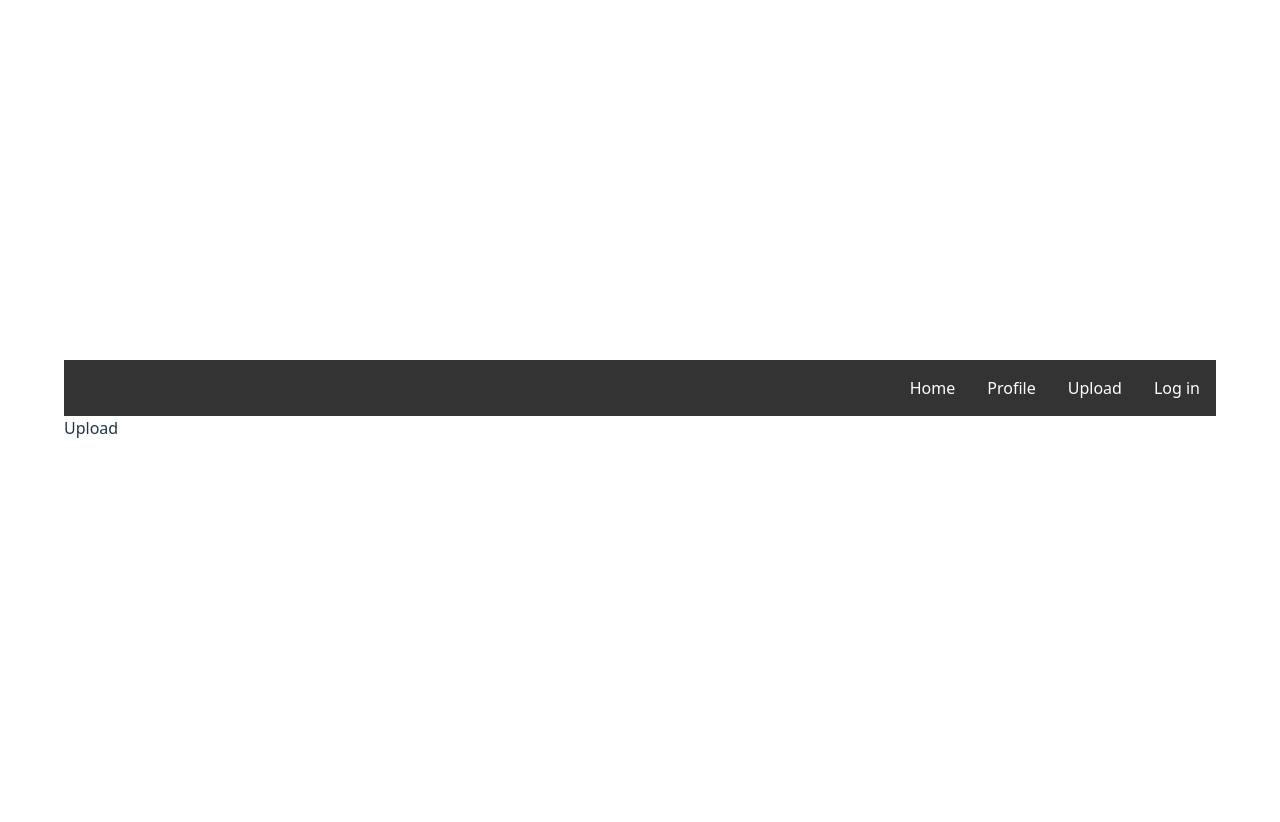
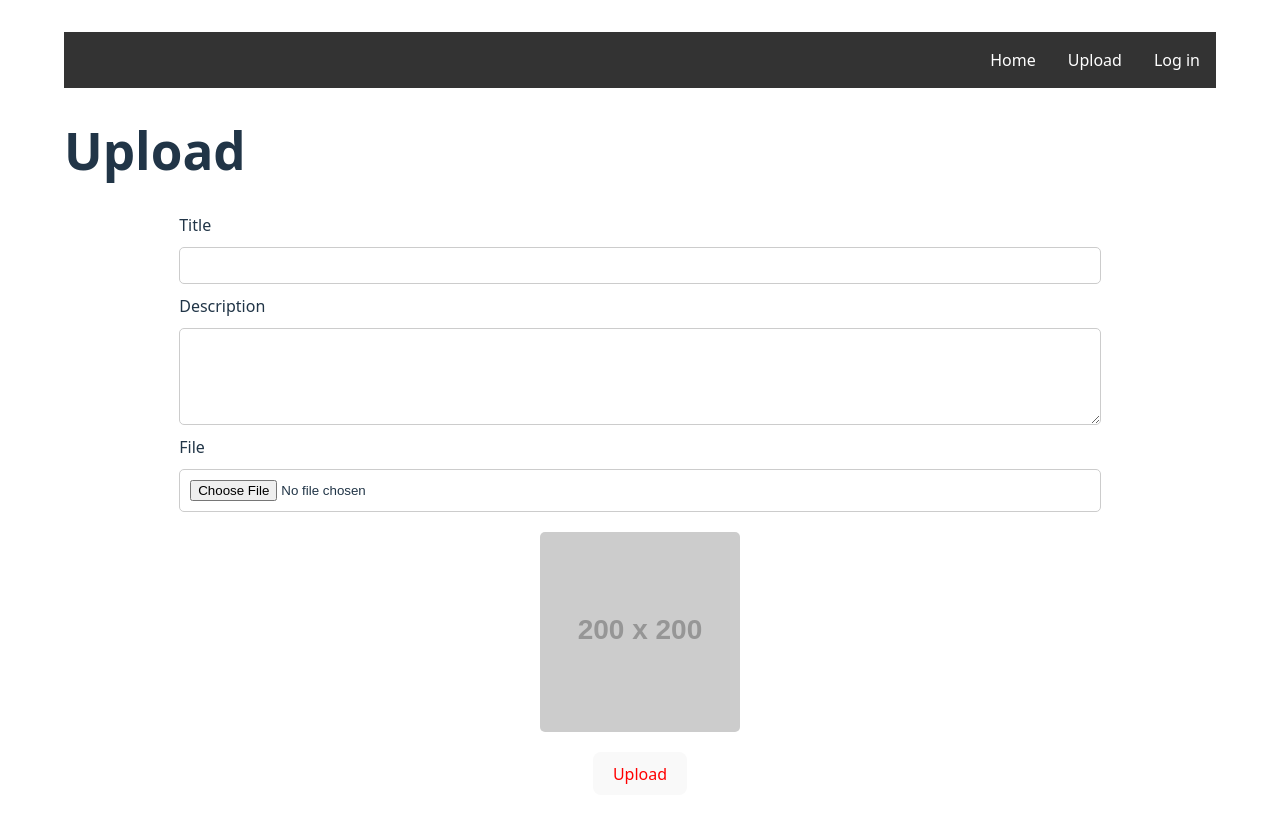
Before and after one commit to MustBeViable/react, a React (Vite) app in the folder react-app/: page /upload in a window 1280 px wide. Shown: the top 822 px of the page. Before the commit the page ends 800 px from the top, so only its background shows below. Built offline with nearby package versions, Linux system fonts and the light colour scheme; no server answers.

Commit message:
lab1 ytehtyliini

```diff
--- a/react-app/src/components/Layout.jsx
+++ b/react-app/src/components/Layout.jsx
@@ -17,9 +17,11 @@
           <li>
             <Link to="/">Home</Link>
           </li>
+          { user && (
           <li>
             <Link to="/profile">Profile</Link>
-          </li>
+          </li>)
+          }
           <li>
             <Link to="/upload">Upload</Link>
           </li>
--- a/react-app/src/components/LoginForm.jsx
+++ b/react-app/src/components/LoginForm.jsx
@@ -20,7 +20,6 @@
     initValues,
   );
 
-  console.log(inputs);
   return (
     <>
       <h1>Login</h1>
--- a/react-app/src/hooks/apiHooks.js
+++ b/react-app/src/hooks/apiHooks.js
@@ -31,7 +31,36 @@
     updateMedia();
   }, []);
 
-  return {mediaArray};
+  const postMedia = async (file, inputs, token) => {
+    const body = {
+      title: inputs.title,
+      description: inputs.description,
+      filename: file.filename,
+      media_type: file.media_type,
+      filesize: file.filesize,
+    };
+    const mediaObject = {
+      method: 'POST',
+      headers: {
+        Authorization: `Bearer ${token}`,
+        'Content-Type': 'application/json',
+      },
+      body: JSON.stringify(body),
+    };
+    try {
+      const mediaUrl = import.meta.env.VITE_MEDIA_API + `/media`;
+      const newMedia = await fetchData(mediaUrl, mediaObject);
+      return {newMedia};
+    } catch (error) {
+      console.log(error);
+    }
+
+    // TODO: create a suitable object for Media API: without media_id, user_id, thumbnail and created_at. All those are generated by the API. See the media API documentation.
+    // TODO: post the data to Media API and get the data as MediaResponse
+    // TODO: return the data
+  };
+
+  return {mediaArray, postMedia};
 };
 
 const useAuthentication = () => {
@@ -109,5 +138,32 @@
 
   return {user, postUser, getUserByToken};
 };
+const useFile = () => {
+  const postFile = async (file, token) => {
+    const formData = new FormData();
+    formData.append('file', file);
+    const fileObject = {
+      method: 'POST',
+      headers: {
+        Authorization: `Bearer ${token}`,
+        Accept: 'multipart/form-data',
+      },
+      body: formData,
+    };
+    const imageUploadUrl = import.meta.env.VITE_UPLOAD_SERVER + `/upload`;
+    try {
+      const fileUpload = await fetchData(imageUploadUrl, fileObject);
+      return fileUpload.data;
+    } catch (error) {
+      console.log(error);
+    }
 
-export {useMedia, useAuthentication, useUser};
+    // TODO: create FormData object
+    // TODO: add file to FormData
+    // TODO: upload the file to file server and get the file data (url = import.meta.env.VITE_UPLOAD_SERVER + '/upload')
+    // TODO: return the file data.
+  };
+  return {postFile};
+};
+
+export {useMedia, useAuthentication, useUser, useFile};
--- a/react-app/src/views/Single.jsx
+++ b/react-app/src/views/Single.jsx
@@ -5,18 +5,16 @@
 const Single = () => {
   const {state} = useLocation();
   const selectedItem = state;
-  console.log(state);
   const navigate = useNavigate();
   return (
     <>
       <div>
         <h3>{selectedItem?.title ?? ''}</h3>
         <p>{selectedItem?.description ?? ''}</p>
-        {selectedItem?.media_type === 'image/jpeg' && (
+        {selectedItem.media_type.startsWith('image') && (
           <img src={selectedItem?.filename ?? ''} alt="picture of media" />
         )}
-        {(selectedItem?.media_type === 'video/quicktime' ||
-          selectedItem?.media_type === 'video/mp4') && (
+        {selectedItem.media_type.startsWith('video') && (
           <video width="560" height="315" controls muted autoPlay>
             <source
               src={selectedItem.filename}
--- a/react-app/src/views/Upload.jsx
+++ b/react-app/src/views/Upload.jsx
@@ -1,13 +1,100 @@
-import React from 'react'
-import PropTypes from 'prop-types'
+import React from 'react';
+import PropTypes from 'prop-types';
+import {useState} from 'react';
+import {useFile, useMedia} from '../hooks/apiHooks';
+import useForm from '../hooks/formHooks';
+import { useNavigate } from 'react-router';
 
-const Upload = props => {
-  console.log(props)
+const Upload = () => {
+  const [file, setFile] = useState(null);
+  const {postFile} = useFile();
+  const {postMedia} = useMedia();
+  const navigate = useNavigate();
+  const initValues = {
+    title: '',
+    description: '',
+  };
+
+
+
+  const handleFileChange = (evt) => {
+    if (evt.target.files) {
+      console.log(evt.target.files[0]);
+      setFile(evt.target.files[0]);
+    }
+  };
+
+  const doUpload = async () => {
+    try {
+      const token = localStorage.getItem('token');;
+      const fileData = await postFile(file, token);
+      await postMedia( fileData, inputs, token);
+      navigate('/')
+      // TODO: call postFile function (see below)
+      // TODO: call postMedia function (see below)
+      // TODO: redirect to Home
+    } catch (e) {
+      console.log(e.message);
+    }
+  };
+
+    const {inputs, handleInputChange, handleSubmit} = useForm(
+    doUpload,
+    initValues,
+  );
+
   return (
-    <div>Upload</div>
-  )
-}
+    <>
+      <h1>Upload</h1>
+      <form onSubmit={handleSubmit}>
+        <div>
+          <label htmlFor="title">Title</label>
+          <input
+            name="title"
+            type="text"
+            id="title"
+            onChange={handleInputChange}
+          />
+        </div>
+        <div>
+          <label htmlFor="description">Description</label>
+          <textarea
+            name="description"
+            rows={5}
+            id="description"
+            onChange={handleInputChange}
+          ></textarea>
+        </div>
+        <div>
+          <label htmlFor="file">File</label>
+          <input
+            name="file"
+            type="file"
+            id="file"
+            accept="image/*, video/*"
+            onChange={handleFileChange}
+          />
+        </div>
+        <img
+          src={
+            file
+              ? URL.createObjectURL(file)
+              : 'https://via.placeholder.com/200?text=Choose+image'
+          }
+          alt="preview"
+          width="200"
+        />
+        <button
+          type="submit"
+          disabled={file && inputs.title.length > 3 ? false : true}
+        >
+          Upload
+        </button>
+      </form>
+    </>
+  );
+};
 
-Upload.propTypes = {}
+Upload.propTypes = {};
 
-export default Upload
+export default Upload;
--- a/react-app/vite.config.js
+++ b/react-app/vite.config.js
@@ -3,5 +3,5 @@
 
 export default defineConfig({
   plugins: [react()],
-  base: '/~eliasrin/context/',
+  base: '/~eliasrin/upload/',
 })
```
Also changed, not shown: react-app/src/components/SingleView.jsx (+11 -4 lines), 1 other file (tests, documents, lock files or other folders).
